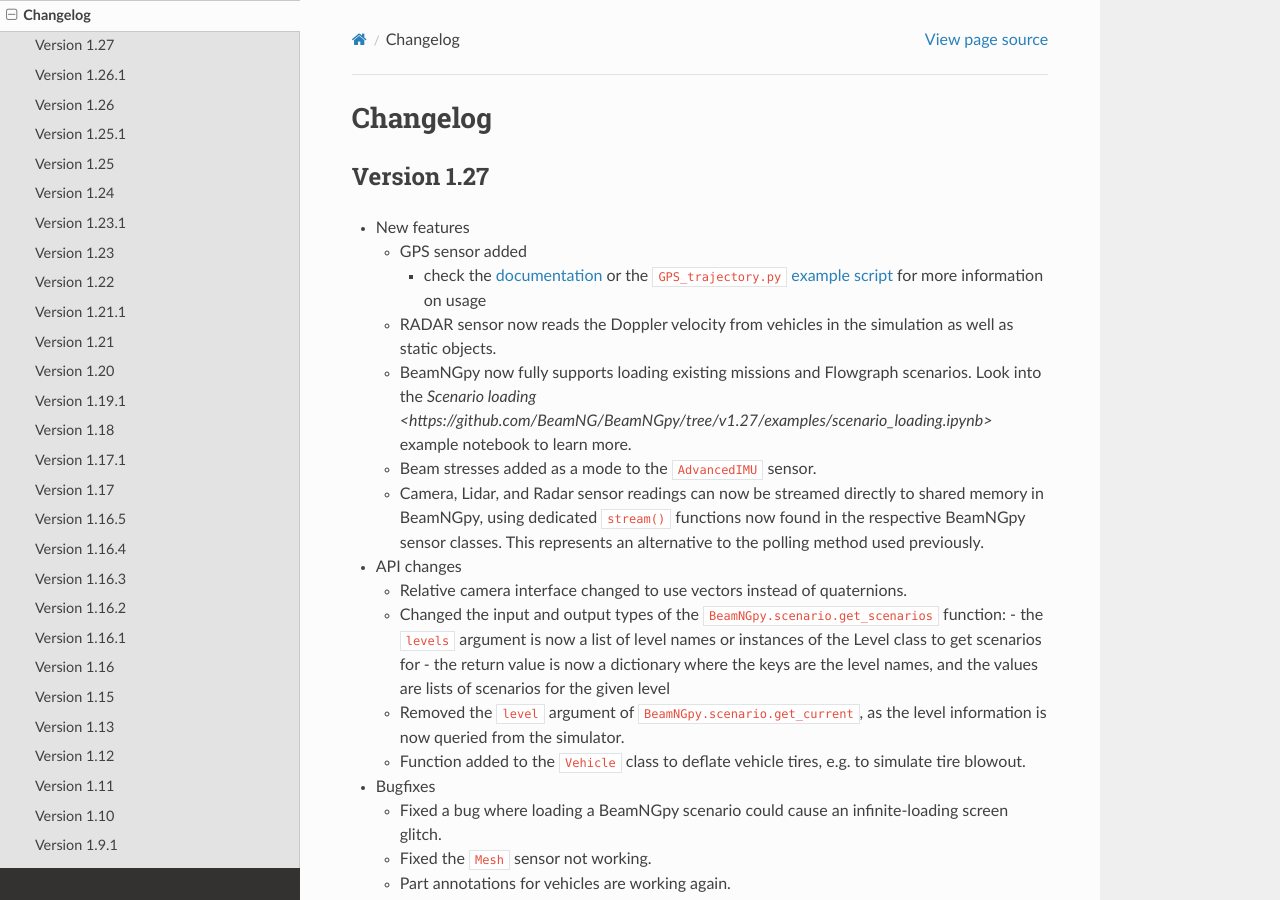
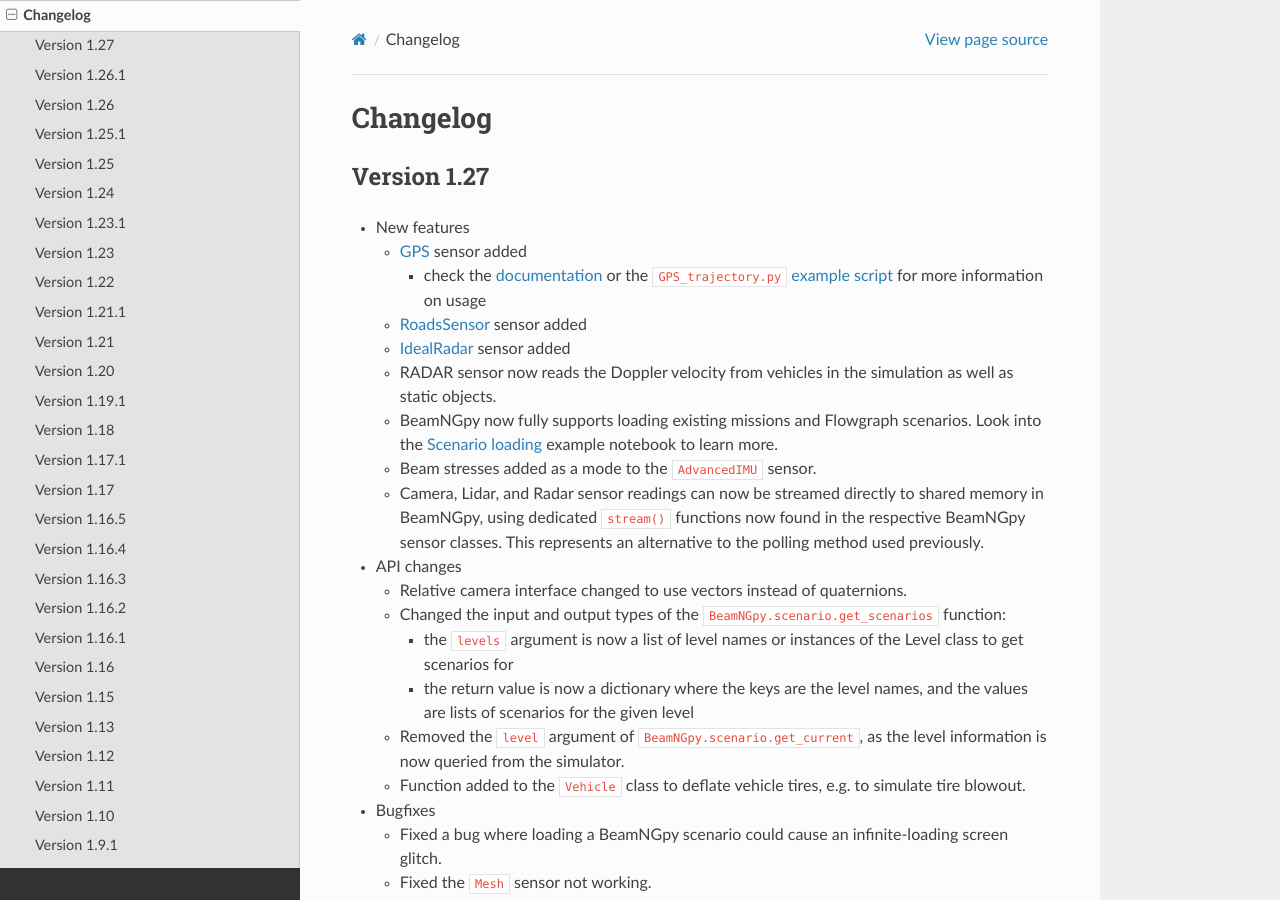
Before and after one commit to BeamNG/BeamNGpy, a Sphinx documentation site: the page built from docs/source/changelog.rst, in a window 1280 px wide and 900 px high. Built offline with Sphinx 7.4.7 and the Read the Docs theme 2.0.0, drawn with Linux system fonts in a browser that asks for light colours.

Commit message:
Add new sensors to changelog, update docs

```diff
--- a/CHANGELOG.rst
+++ b/CHANGELOG.rst
@@ -7,58 +7,44 @@
 
 - New features
 
-  - GPS sensor added
+  - `GPS <beamngpy.html#gps>`__ sensor added
 
     - check the `documentation <beamngpy.html#gps>`__ or the ``GPS_trajectory.py`` `example script <https://github.com/BeamNG/BeamNGpy/tree/v1.27/examples/GPS_trajectory.py>`__ for more information on usage
 
+  - `RoadsSensor <beamngpy.html#roads-sensor>`__ sensor added
+  - `IdealRadar <beamngpy.html#ideal-radar>`__ sensor added
   - RADAR sensor now reads the Doppler velocity from vehicles in the simulation as well as static objects.
-
-  - BeamNGpy now fully supports loading existing missions and Flowgraph scenarios. Look into the `Scenario loading <https://github.com/BeamNG/BeamNGpy/tree/v1.27/examples/scenario_loading.ipynb>` example notebook to learn more.
-
+  - BeamNGpy now fully supports loading existing missions and Flowgraph scenarios. Look into the `Scenario loading <https://github.com/BeamNG/BeamNGpy/tree/v1.27/examples/scenario_loading.ipynb>`__ example notebook to learn more.
   - Beam stresses added as a mode to the ``AdvancedIMU`` sensor.
-
   - Camera, Lidar, and Radar sensor readings can now be streamed directly to shared memory in BeamNGpy, using dedicated ``stream()`` functions now found in the respective BeamNGpy sensor classes. This represents an alternative to the polling method used previously.
 
 - API changes
 
   - Relative camera interface changed to use vectors instead of quaternions.
+  - Changed the input and output types of the ``BeamNGpy.scenario.get_scenarios`` function:
 
-  - Changed the input and output types of the ``BeamNGpy.scenario.get_scenarios`` function:
     - the ``levels`` argument is now a list of level names or instances of the Level class to get scenarios for
     - the return value is now a dictionary where the keys are the level names, and the values are lists of scenarios for the given level
-
   - Removed the ``level`` argument of ``BeamNGpy.scenario.get_current``, as the level information is now queried from the simulator.
-
   - Function added to the ``Vehicle`` class to deflate vehicle tires, e.g. to simulate tire blowout.
 
 - Bugfixes
 
   - Fixed a bug where loading a BeamNGpy scenario could cause an infinite-loading screen glitch.
-
   - Fixed the ``Mesh`` sensor not working.
-
   - Part annotations for vehicles are working again.
-
   - Bug fixed when using multiple ultrasonic sensors, where the first sensor would not update in simulator.
-
   - Bug fixed when using ultrasonic sensor, relating to failure to detect at some angles to surfaces
-
   - Bug fixed with ultrasonic sensor, relating to typos in parameter names, rendering some parameters unusable from BeamNGpy.
-
   - Bug fixed with ``AdvancedIMU`` sensor, when using gravity. Did not work from BeamNGpy before.
-
   - Bug fixed with ``AdvancedIMU`` sensor, relating to the smoothing not working from BeamNGpy.
-
   - Bug fixed with the relative camera, which was not operating correctly.
 
 - Miscellaneous
 
   - The physics update rate of BeamNG.tech launched from BeamNGpy is being changed from 4000 to 2000 times per second to be consistent with the default for the simulator. To change the physics update rate to a different value, you can pass the ``-physicsfps <DESIRED_VALUE>`` argument to the simulator binary.
-
   - Scenarios created using BeamNGpy are now using the JSON format for prefab generation instead of the old TorqueScript format.
-
   - BeamNG.tech connection to the simulator is now by default listening on the local interface only (``127.0.0.1``). You can change it to listen on other IP addresses by using the ``listen_ip`` argument in the ``BeamNGpy.open`` function, or the ``-tcom-listen-ip`` command-line argument, if you are not launching BeamNG.tech using BeamNGpy.
-
   - Optimized Python processing of the depth camera image (thanks for the `contribution <https://github.com/BeamNG/BeamNGpy/pull/229>`__!)
 
 Version 1.26.1
```
Also changed, not shown: docs/source/beamngpy.rst (+12 -0 lines), 2 other files.
